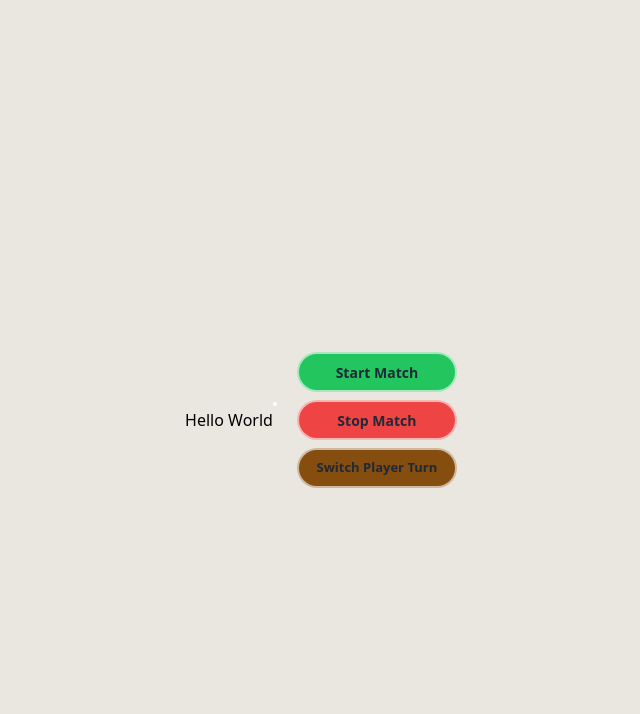
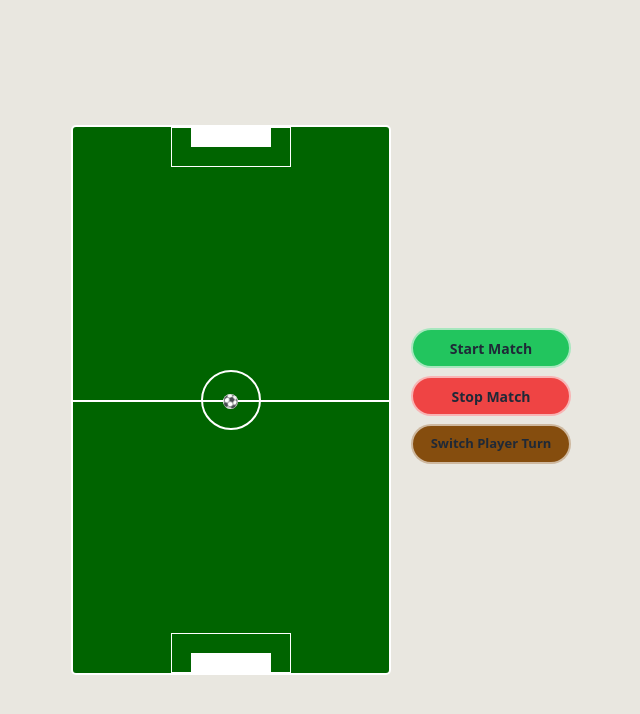
Before and after one commit to Kennius7/SG-MATCH-SIM, a React (Vite) app: page / in a window 1280 px wide. Shown: the top 714 px of the page, without its empty margins (309-949 px from the left). Built offline with nearby package versions, Linux system fonts and the light colour scheme.

Commit message:
Checking something... 04

```diff
--- a/src/components/footballSimulation.jsx
+++ b/src/components/footballSimulation.jsx
@@ -7,6 +7,8 @@ import Ball from "../assets/img/soccer-ball.png";
 function FootballPitchSimulation() {
     const footballPitchWidth = 320;
     const footballPitchHeight = 550;
+    const footballPitchWidthCSS = "w-[" + 320 + "px]";
+    const footballPitchHeightCSS = "w-[" + 550 + "px]";
     const [ballPosition, setBallPosition] = useState({ top: (footballPitchHeight / 2) - 8, left: (footballPitchWidth / 2) - 10 });
     const [velocity, setVelocity] = useState({ x: 0, y: 0 });
     const pitchRef = useRef(null);
@@ -46,7 +48,7 @@ function FootballPitchSimulation() {
     }
 
     const switchTurn = () => {
-        setPlayerTurn(!playerTurn);
+        // setPlayerTurn(!playerTurn);
     }
 
 
@@ -111,35 +113,35 @@ function FootballPitchSimulation() {
 
         // Cleanup animation on component unmount
         return () => cancelAnimationFrame(animationRef.current);
-    }, [velocity, playerTurn]);
+    }, [velocity]);
 
 
     return (
-        <section className='pt-10 bg-[#e9e7e0] h-dvh flex sm:flex-row flex-col sm:justify-center justify-center
-            items-center'>Hello World
+        <section className='bg-[#e9e7e0] h-dvh flex sm:flex-row flex-col sm:justify-center justify-center
+            items-center'>
             {/* Football Pitch */}
             <div
                 ref={pitchRef}
-                className={`relative w-[${footballPitchWidth}px] h-[${footballPitchHeight}px]
-                mx-auto sm:mx-0 mb-8 bg-[#006400] border-[2px] border-white rounded-[5px] overflow-hidden`}
+                className={`relative w-[320px] h-[550px]
+                bg-[#006400] border-[2px] border-white rounded-[5px] overflow-hidden`}
             >
-                {/* Center Circle
+                {/* Center Circle */}
                 <div
                     className='absolute top-[50%] left-[50%] w-[60px] h-[60px] -mt-[30px] -ml-[30px]
                     border-[2px] border-white rounded-[999px]'>
                 </div>
                 {/* Center Line */}
-                {/* <div
+                <div
                     className='absolute top-[50%] left-0 w-full h-[1px] bg-white border-[0.5px] border-white'>
-                </div> */}
+                </div>
                 {/* Goal Box Top */}
-                {/* <div className='absolute leftCalc1 top-0 w-[80px] h-[20px] bg-white'></div> */}
+                <div className='absolute leftCalc1 top-0 w-[80px] h-[20px] bg-white'></div>
                 {/* Goal Box Bottom */}
-                {/* <div className='absolute leftCalc1 bottom-0 w-[80px] h-[20px] bg-white'></div> */}
+                <div className='absolute leftCalc1 bottom-0 w-[80px] h-[20px] bg-white'></div>
                 {/* 18 Yard Box Top */}
-                {/* <div className='absolute leftCalc2 top-0 w-[120px] h-[40px] bg-transparent border-[1px] border-white'></div> */}
+                <div className='absolute leftCalc2 top-0 w-[120px] h-[40px] bg-transparent border-[1px] border-white'></div>
                 {/* 18 Yard Box Bottom */}
-                {/* <div className='absolute leftCalc2 bottom-0 w-[120px] h-[40px] bg-transparent border-[1px] border-white'></div> */}
+                <div className='absolute leftCalc2 bottom-0 w-[120px] h-[40px] bg-transparent border-[1px] border-white'></div>
 
                 <svg
                     style={{ pointerEvents: 'none' }}
@@ -163,7 +165,7 @@ function FootballPitchSimulation() {
             </div>
 
             {/* Button controls */}
-            <div className='sm:w-[200px] w-[250px] flex flex-col justify-center items-center my-2'>
+            <div className='sm:w-[200px] w-[250px] flex flex-col justify-center items-center pb-2'>
                 <button onClick={startMatch} className='rounded-[25px] bg-green-500 text-gray-800 w-[80%] h-[40px]
                     border-[2px] border-white/60 text-[14px] font-semibold'>
                     Start Match
```
